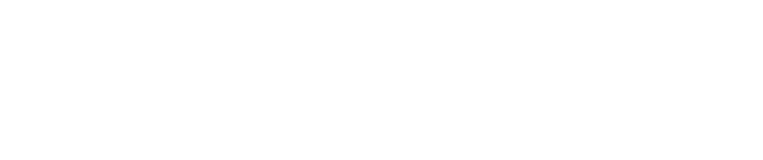
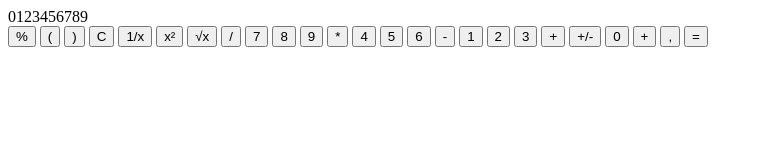
Before and after one commit to StevsCode/calculator, a plain HTML site: page index.html in a window 1280 px wide. Shown: the whole page, without its empty margins (0-763 px from the left). Drawn offline with Linux system fonts and the light colour scheme.

Commit message:
Create buttons for each digit and operator, also create display

```diff
--- a/index.html
+++ b/index.html
@@ -5,9 +5,38 @@
     <meta name="viewport" content="width=device-width, initial-scale=1.0">
     <title>Steve's Calculator</title>
     <link rel="stylesheet" href="style.css">
-    <script src="script.js"></script>
+    <script src="script.js" defer></script>
 </head>
 <body>
-
+    <!-- Create display -->
+    <div class="display">0123456789</div>
+    <!-- Create buttons for each digit and operator -->
+    <div class="buttons">
+        <button class="percent">%</button>
+        <button class="open">(</button>
+        <button class="close">)</button>
+        <button class="clear">C</button>
+        <button class="over">1/x</button>
+        <button class="squared">x²</button>
+        <button class="sqrt">√x</button>
+        <button class="divide">/</button>
+        <button class="seven">7</button>
+        <button class="eight">8</button>
+        <button class="nine">9</button>
+        <button class="multiply">*</button>
+        <button class="four">4</button>
+        <button class="five">5</button>
+        <button class="six">6</button>
+        <button class="subtract">-</button>
+        <button class="one">1</button>
+        <button class="two">2</button>
+        <button class="three">3</button>
+        <button class="add">+</button>
+        <button class="sign">+/-</button>
+        <button class="zero">0</button>
+        <button class="perce">+</button>
+        <button class="decimal">,</button>
+        <button class="equals">=</button>
+    </div>
 </body>
 </html>
```
